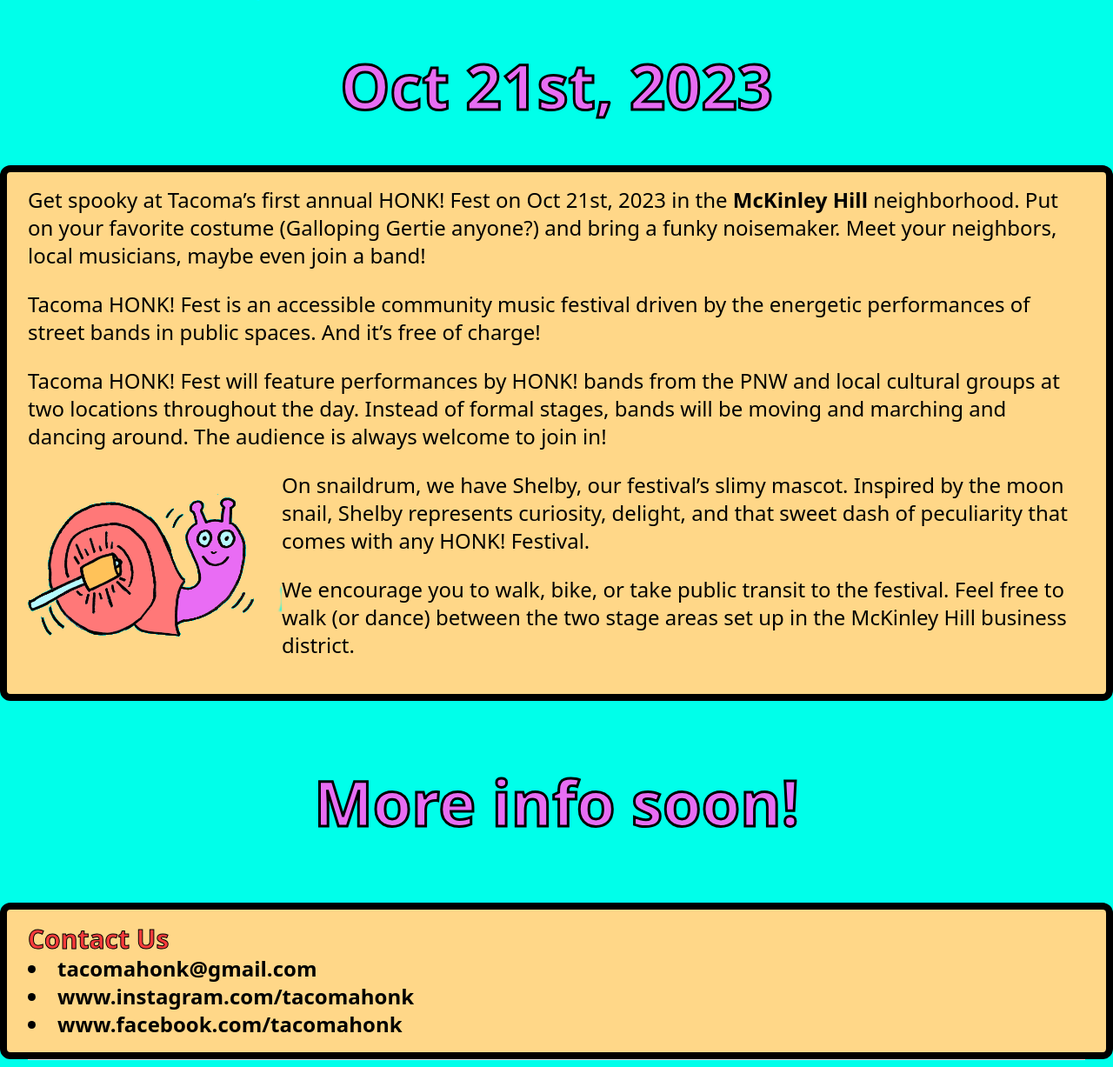
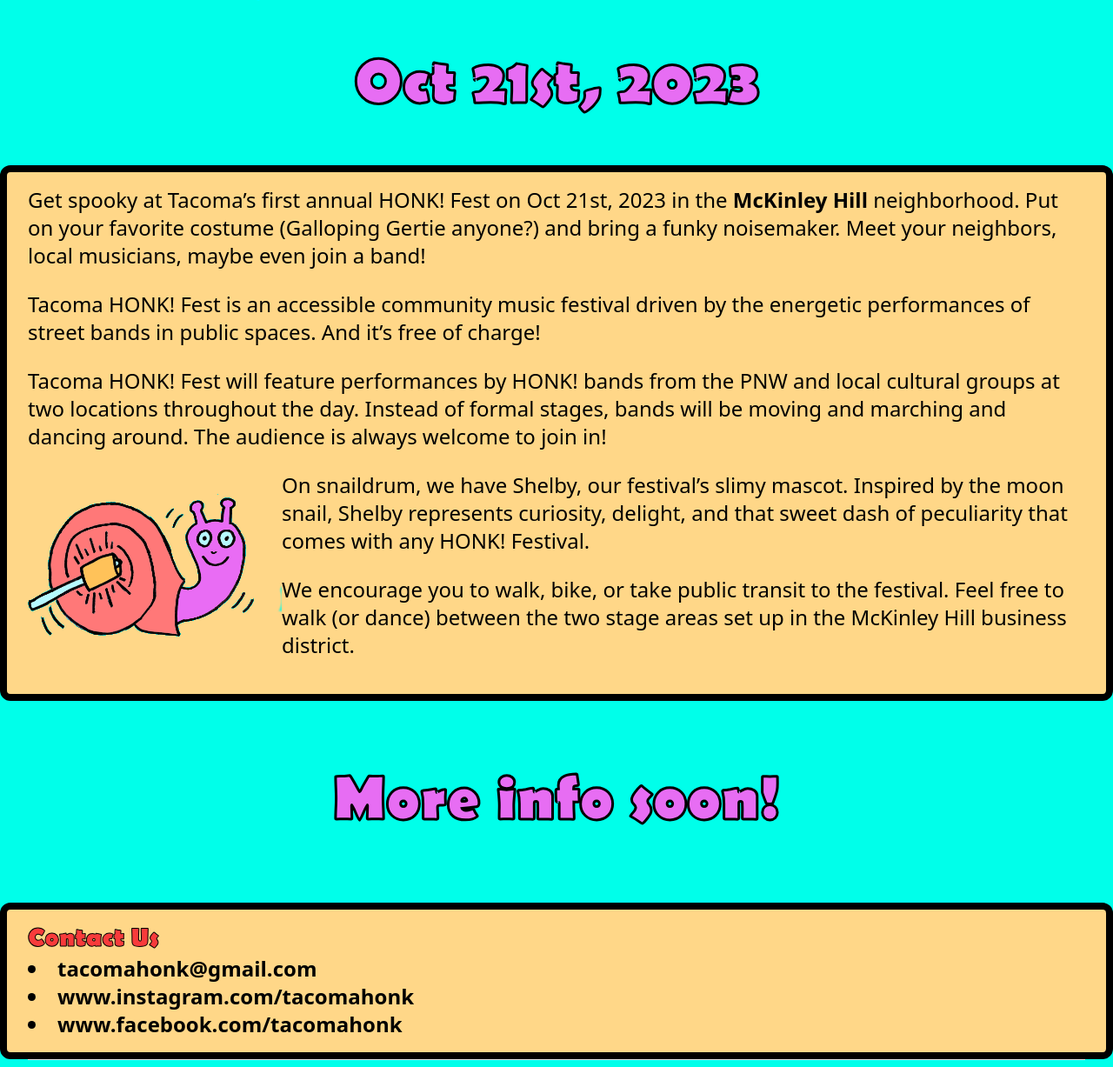
Before and after one commit to honk-fest-west/www-thonk, an Astro site: page / in a window 1280 px wide. Shown: the part 333-1560 px from the top of the page at 87% size. Built offline with nearby package versions, Linux system fonts and the light colour scheme; Astro itself is replaced by a stand-in of ours.

Commit message:
Title Berlin Sans FB font

```diff
--- a/src/pages/index.astro
+++ b/src/pages/index.astro
@@ -8,14 +8,19 @@ import snail from "@images/snail.png";
 <BaseLayout>
   <div class="flex flex-col gap-8">
     <div class="w-full px-10 flex flex-col justify-center items-center">
-      <h2 class="text-center text-stroke-3 text-7xl font-bold text-primary-400 mb-6">Oct 21st, 2023</h2>
+      <h2
+        class="font-title text-center text-stroke-3 text-7xl font-bold text-primary-400 mb-6"
+      >
+        Oct 21st, 2023
+      </h2>
     </div>
     <ContentContainer className="mx-6 xl:mx-0">
       <p class="mb-6">
         Get spooky at Tacoma’s first annual HONK! Fest on Oct 21st, 2023 in the
-        <span class="font-semibold">McKinley Hill</span> neighborhood. Put on your favorite costume (Galloping
-        Gertie anyone?) and bring a funky noisemaker. Meet your neighbors, local
-        musicians, maybe even join a band!
+        <span class="font-semibold">McKinley Hill</span> neighborhood. Put on
+        your favorite costume (Galloping Gertie anyone?) and bring a funky
+        noisemaker. Meet your neighbors, local musicians, maybe even join a
+        band!
       </p>
       <p class="mb-6">
         Tacoma HONK! Fest is an accessible community music festival driven by
@@ -49,14 +54,26 @@ import snail from "@images/snail.png";
       </div>
     </ContentContainer>
     <div class="w-full px-12 py-12 flex justify-center items-center">
-      <h2 class="text-stroke-3 text-7xl font-bold text-primary-400">More info soon!</h2>
+      <h2 class="font-title text-stroke-3 text-7xl font-bold text-primary-400">
+        More info soon!
+      </h2>
     </div>
     <ContentContainer>
-      <h2 class="text-stroke-1 text-3xl font-bold text-tertiary-500">Contact Us</h2>
+      <h2 class="font-title text-stroke-1 text-3xl font-bold text-tertiary-500">
+        Contact Us
+      </h2>
       <ul class="list-disc list-inside font-semibold">
         <li><a href="mailto:tacomahonk@gmail.com">tacomahonk@gmail.com</a></li>
-        <li><a href="https://www.instagram.com/tacomahonk">www.instagram.com/tacomahonk</a></li>
-        <li><a href="https://www.facebook.com/tacomahonk">www.facebook.com/tacomahonk</a></li>
+        <li>
+          <a href="https://www.instagram.com/tacomahonk"
+            >www.instagram.com/tacomahonk</a
+          >
+        </li>
+        <li>
+          <a href="https://www.facebook.com/tacomahonk"
+            >www.facebook.com/tacomahonk</a
+          >
+        </li>
       </ul>
     </ContentContainer>
   </div>
--- a/src/styles/global.css
+++ b/src/styles/global.css
@@ -1,6 +1,22 @@
 @tailwind base;
 @tailwind components;
 @tailwind utilities;
+
+@font-face {
+  font-family: 'Berlin Sans FB';
+  font-style: normal;
+  font-weight: normal;
+  src: local('Berlin Sans FB'), url('/fonts/BRLNSR.woff') format('woff');
+}
+
+
+@font-face {
+  font-family: 'Berlin Sans FB Bold';
+  font-style: normal;
+  font-weight: normal;
+  src: local('Berlin Sans FB Bold'), url('/fonts/BRLNSB.woff') format('woff');
+}
+
 
 /* https://uicolors.app/create */
 :root {
--- a/tailwind.config.cjs
+++ b/tailwind.config.cjs
@@ -4,6 +4,9 @@ const colors = require('tailwindcss/colors')
 module.exports = {
 	content: ['./src/**/*.{astro,html,js,jsx,md,mdx,svelte,ts,tsx,vue}'],
 	theme: {
+		fontFamily: {
+			title: ['Berlin Sans FB Bold', 'cursive'],
+		},
 		colors: {
 			transparent: 'transparent',
 			current: 'currentColor',
```
Also changed, not shown: public/fonts/BRLNSB.woff (added), public/fonts/BRLNSR.woff (added).
